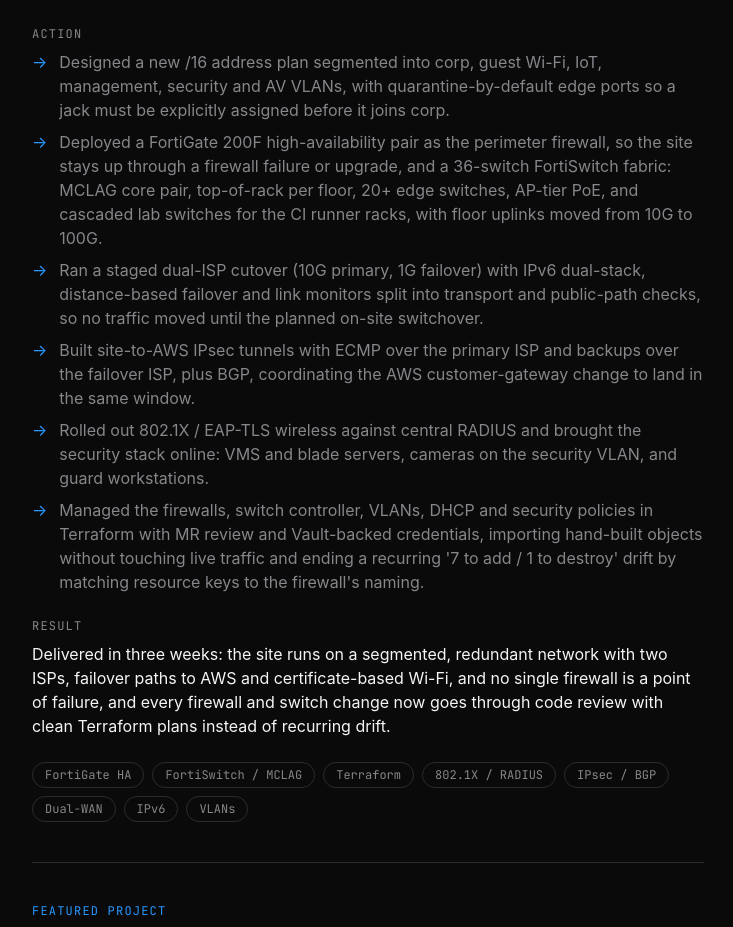
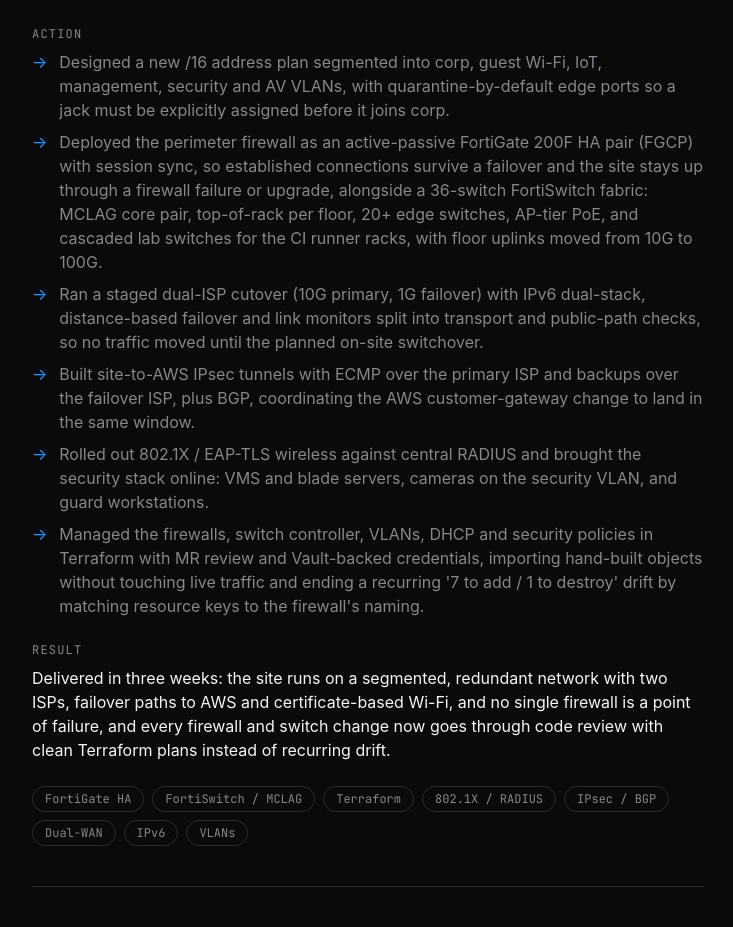
Before and after one commit to ChhuongLe/Portfolio-2.0, a Next.js app: page / in a window 1280 px wide. Shown: the part 3740-4667 px from the top of the page, without its empty margins (272-1005 px from the left). Built offline with nearby package versions, Linux system fonts and the light colour scheme.

Commit message:
Detail active-passive FortiGate HA with session sync

```diff
--- a/data/projects.ts
+++ b/data/projects.ts
@@ -24,7 +24,7 @@ export const projects: Project[] = [
       "Design and build the site network end to end, connect it to AWS and the other sites, cut over to new ISPs safely, and bring every firewall and switch under version-controlled code.",
     approach: [
       "Designed a new /16 address plan segmented into corp, guest Wi-Fi, IoT, management, security and AV VLANs, with quarantine-by-default edge ports so a jack must be explicitly assigned before it joins corp.",
-      "Deployed a FortiGate 200F high-availability pair as the perimeter firewall, so the site stays up through a firewall failure or upgrade, and a 36-switch FortiSwitch fabric: MCLAG core pair, top-of-rack per floor, 20+ edge switches, AP-tier PoE, and cascaded lab switches for the CI runner racks, with floor uplinks moved from 10G to 100G.",
+      "Deployed the perimeter firewall as an active-passive FortiGate 200F HA pair (FGCP) with session sync, so established connections survive a failover and the site stays up through a firewall failure or upgrade, alongside a 36-switch FortiSwitch fabric: MCLAG core pair, top-of-rack per floor, 20+ edge switches, AP-tier PoE, and cascaded lab switches for the CI runner racks, with floor uplinks moved from 10G to 100G.",
       "Ran a staged dual-ISP cutover (10G primary, 1G failover) with IPv6 dual-stack, distance-based failover and link monitors split into transport and public-path checks, so no traffic moved until the planned on-site switchover.",
       "Built site-to-AWS IPsec tunnels with ECMP over the primary ISP and backups over the failover ISP, plus BGP, coordinating the AWS customer-gateway change to land in the same window.",
       "Rolled out 802.1X / EAP-TLS wireless against central RADIUS and brought the security stack online: VMS and blade servers, cameras on the security VLAN, and guard workstations.",
```
